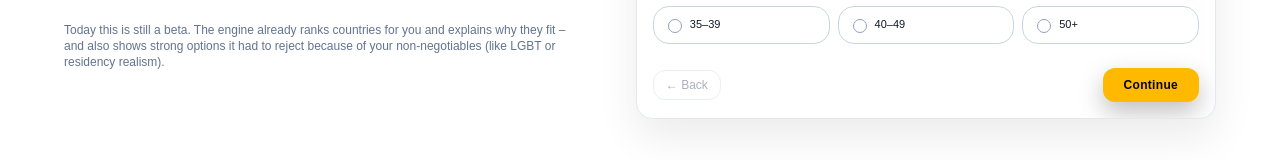
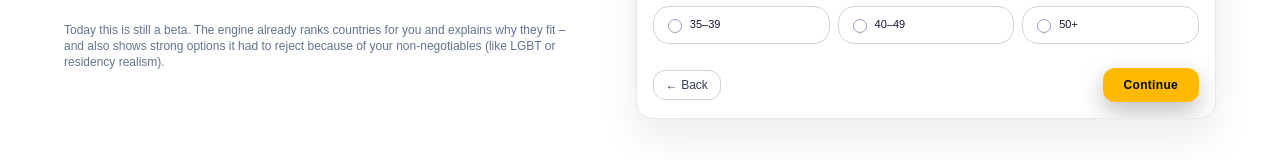
Before and after one commit to yonito6/relomatcher, a Next.js app: page /quiz in a window 1280 px wide. Shown: the part 499-659 px from the top of the page. Built offline with nearby package versions, Linux system fonts and the light colour scheme.

Commit message:
update quiz form layout & behavior

```diff
--- a/components/AdaptiveQuizForm.tsx
+++ b/components/AdaptiveQuizForm.tsx
@@ -1643,13 +1643,13 @@ function AdaptiveQuizForm({
           {/* Navigation */}
           <div className="flex items-center justify-between pt-2 mt-2">
             <button
-              type="button"
-              onClick={onBack}
-              disabled={currentStep === 0}
-              className="px-3 py-1.5 rounded-xl text-xs font-medium border border-slate-300 text-slate-700 bg-white disabled:opacity-40 disabled:cursor-not-allowed hover:border-slate-400 hover:bg-slate-50 transition-colors"
-            >
-              ← Back
-            </button>
+  type="button"
+  onClick={onBack}
+  className="px-3 py-1.5 rounded-xl text-xs font-medium border border-slate-300 text-slate-700 bg-white hover:border-slate-400 hover:bg-slate-50 transition-colors"
+>
+  ← Back
+</button>
+
             <div className="flex items-center gap-3">
               <p className="hidden xs:block text-[11px] text-slate-500">
                 Step {currentStep + 1} of {totalSteps}
```
